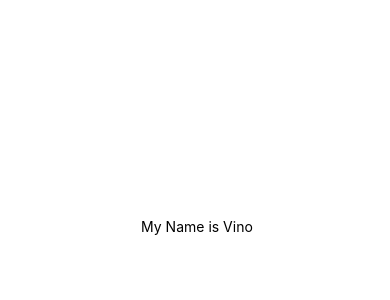
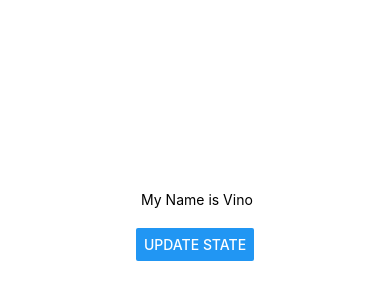
Before and after one commit to vinothsmart/reactnativetutorial, a React Native app: screen / in a window 390 px wide. Shown: the part 196-496 px from the top of the page. Built offline with nearby package versions, Linux system fonts and the light colour scheme.

Commit message:
change name using button

```diff
--- a/App.js
+++ b/App.js
@@ -1,21 +1,21 @@
 import React, { useState } from 'react';
-import { StyleSheet, Text, View } from 'react-native';
+import { StyleSheet, Text, View, Button } from 'react-native';
 
 export default function App() {
 
   const [name, setName] = useState('Vino');
 
+  const clickHandler = () => {
+    setName('Kanna');
+  }
+
   return (
     <View style={styles.container}>
-      {/* <View style={styles.header}>
-        <Text style={styles.boldText}>Hello, World</Text>
+      <Text> My Name is {name}</Text>
+      <Text></Text>
+      <View style={styles.buttonContainer}>
+        <Button title='update state' onPress={clickHandler} />
       </View>
-      <View style={styles.body}>
-        <Text style={styles.boldText}>Vinoth <Text>Kanna !!!</Text></Text>
-        <Text>Kanna</Text>
-        <Text>React Native App</Text>
-      </View> */}
-      <Text> My Name is {name}</Text>
     </View>
   );
 }
@@ -27,15 +27,7 @@ const styles = StyleSheet.create({
     alignItems: 'center',
     justifyContent: 'center',
   },
-  header:{
-    backgroundColor: 'pink',
-    padding: 20,
-  },
-  boldText:{
-    fontWeight: 'bold'
-  },
-  body:{
-    backgroundColor: 'yellow',
-    padding:20,
+  buttonContainer:{
+    marginTop:20
   }
 });
```
